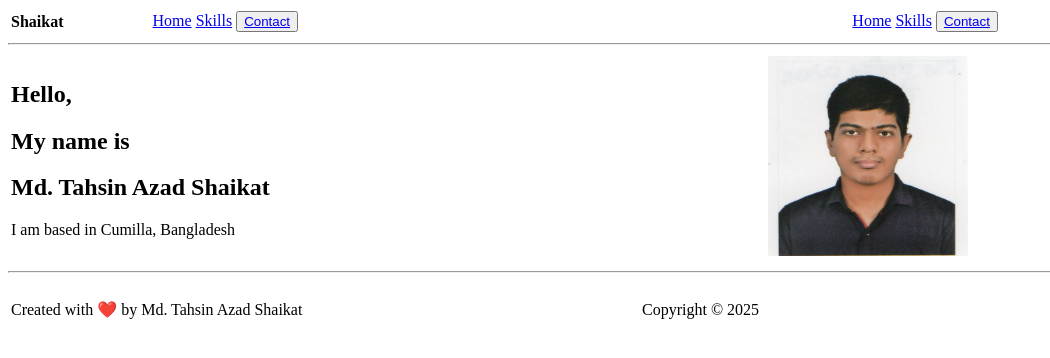
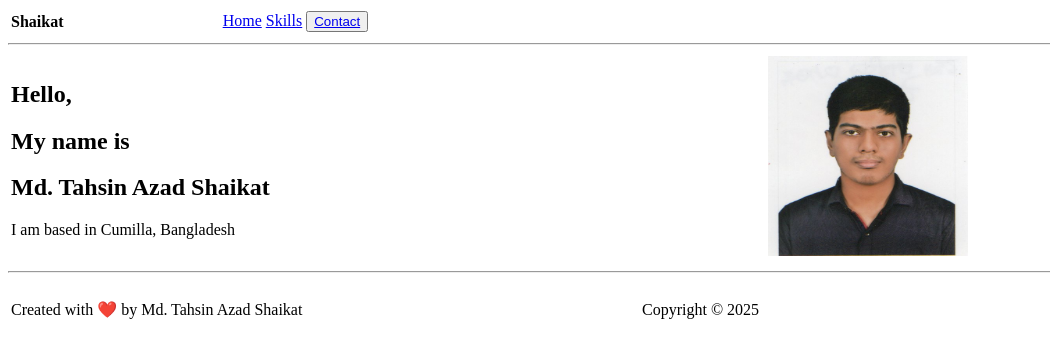
Before and after one commit to shaikat020/personal-website, a plain HTML site: page index.html in a window 1280 px wide. Shown: the whole page, without its empty margins (0-1050 px from the left). Drawn offline with Linux system fonts and the light colour scheme.

Commit message:
Update index.html

```diff
--- a/index.html
+++ b/index.html
@@ -23,13 +23,7 @@
                         <button><a href="contact.html">Contact</a></button>
                     </section>
                 </td>
-                <td width="30%">
-                    <section>
-                        <a href="index.html">Home</a>
-                        <a href="skills.html">Skills</a>
-                        <button><a href="contact.html">Contact</a></button>
-                    </section>
-                </td>
+
             </tr>
             </table>
 
```
